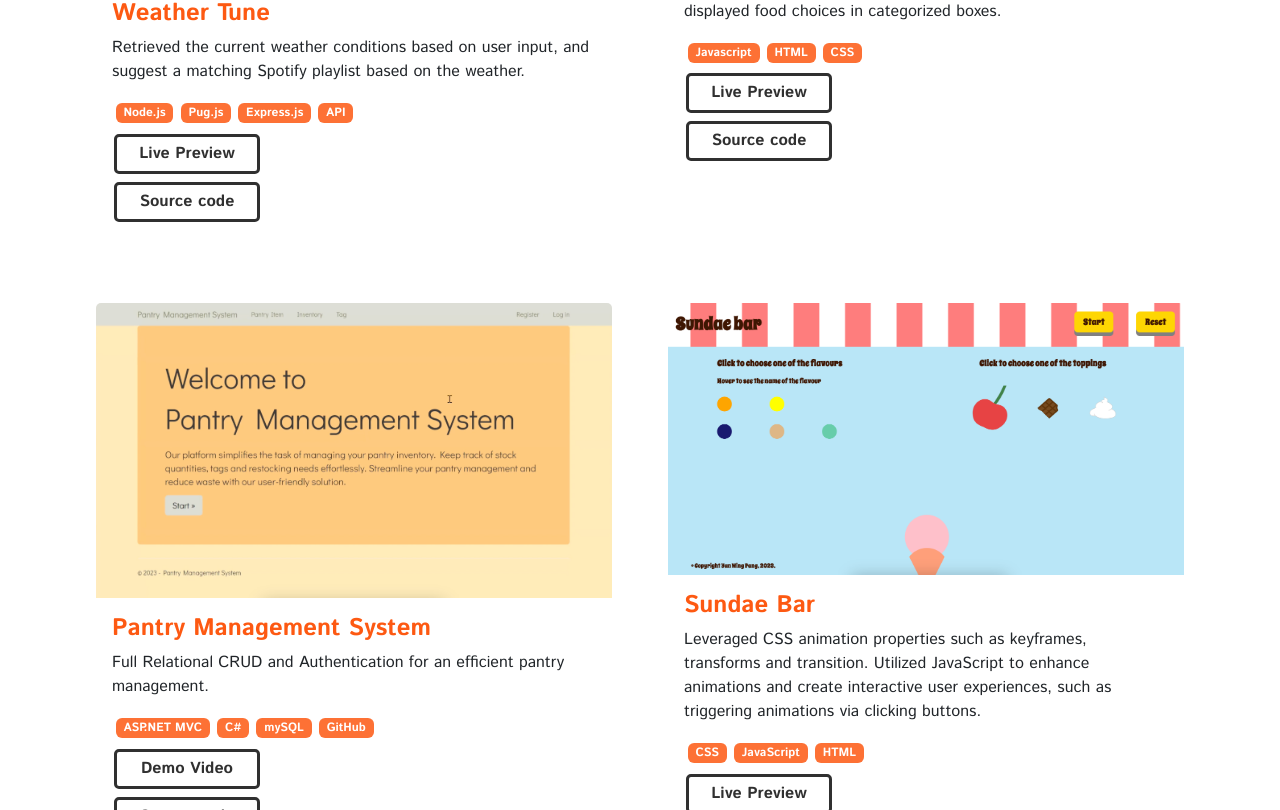
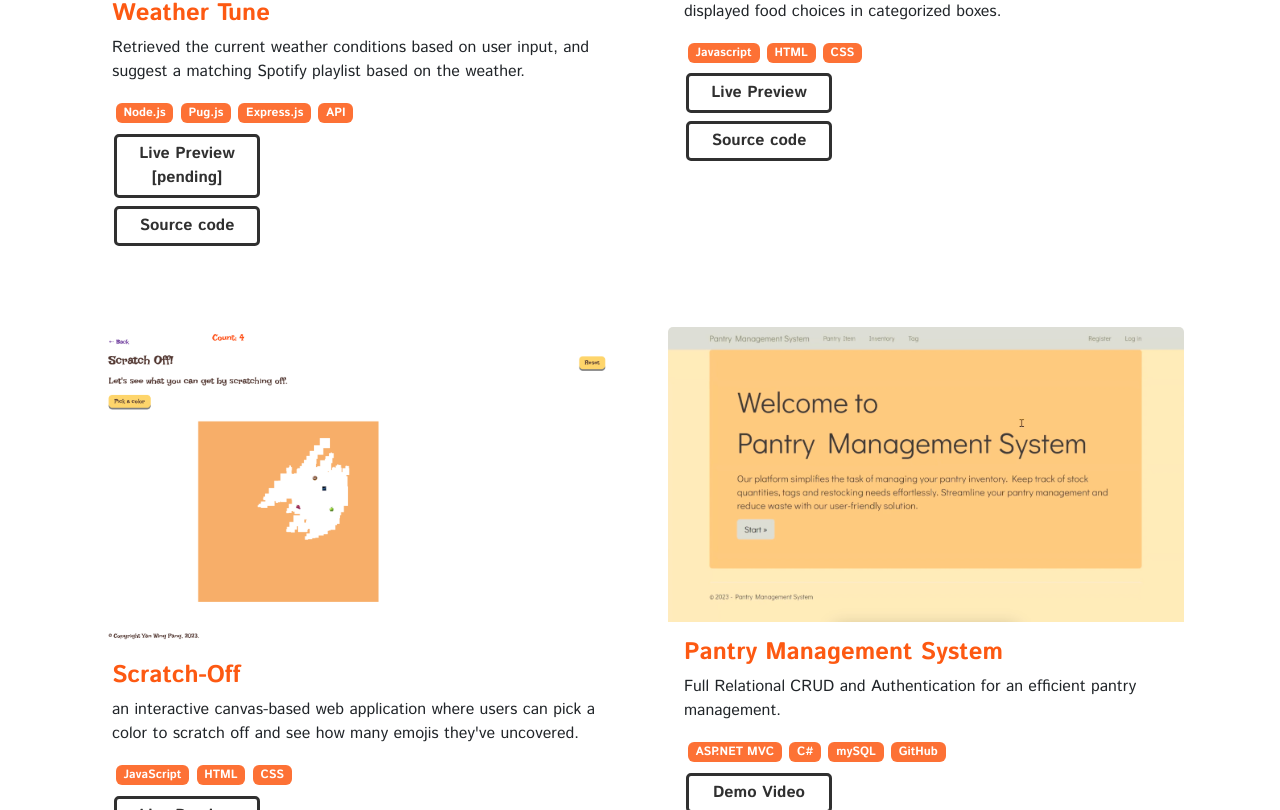
Before and after one commit to yanwing61/react-portfolio, a React (Vite) app: page / in a window 1280 px wide. Shown: the part 2230-3040 px from the top of the page. Built offline with nearby package versions, Linux system fonts and the light colour scheme; a web font is replaced by a local one.

Commit message:
edit projects

```diff
--- a/public/project.json
+++ b/public/project.json
@@ -8,7 +8,7 @@
             "technologies": ["Node.js", "Pug.js", "Express.js", "API"],
             "links": [
                 {
-                    "type": "Live Preview",
+                    "type": "Live Preview [pending]",
                     "url": "/"
                 },
                 {
@@ -31,6 +31,23 @@
                 {
                     "type": "Source code",
                     "url": "https://github.com/yanwing61/My-balanced-diet"
+                }
+            ]
+        },
+        {
+            "imgSrc": "projscratch",
+            "alt": "Scratch-Off",
+            "title": "Scratch-Off",
+            "description": "an interactive canvas-based web application where users can pick a color to scratch off and see how many emojis they've uncovered.",
+            "technologies": ["JavaScript", "HTML", "CSS"],
+            "links": [
+                {
+                    "type": "Live Preview",
+                    "url": "https://ywpang.com/scratch-off/"
+                },
+                {
+                    "type": "Source code",
+                    "url": "https://github.com/yanwing61/scratch-off"
                 }
             ]
         },
--- a/src/components/Projects.jsx
+++ b/src/components/Projects.jsx
@@ -6,6 +6,7 @@ import projmeal from "../assets/proj-meal.png";
 import projpantry from "../assets/proj-pantry.png";
 import projsundae from "../assets/proj-sundae.png";
 import projweather from "../assets/proj-weather.png";
+import projscratch from "../assets/proj-scratch.png";
 
 export default function Projects() {
     const [ProjectData, setProjectData] = useState([]);
@@ -20,6 +21,7 @@ export default function Projects() {
     }, []);
 
     const images = {
+        projscratch: projscratch,
         projweather: projweather,
         projmeal: projmeal,
         projpantry: projpantry,
```
Also changed, not shown: src/assets/proj-scratch.png (added).
